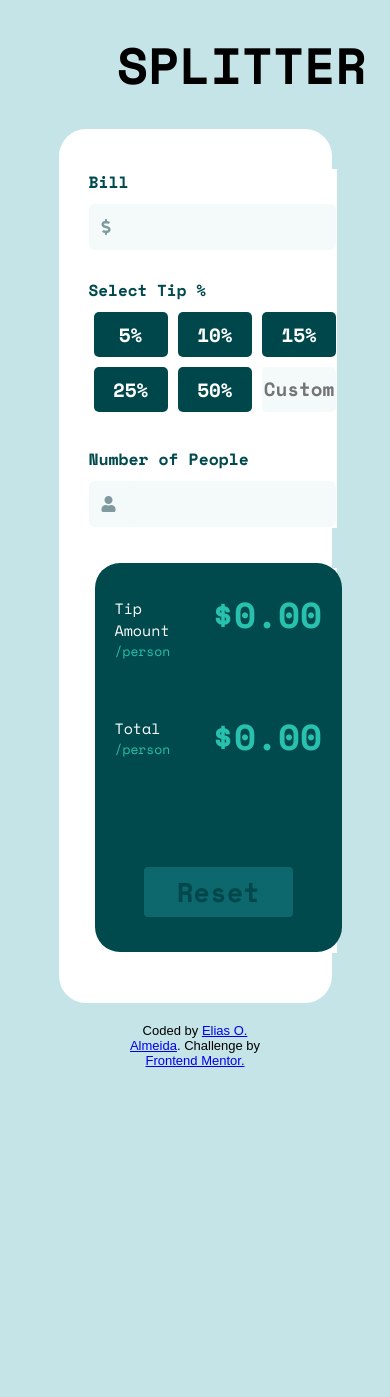
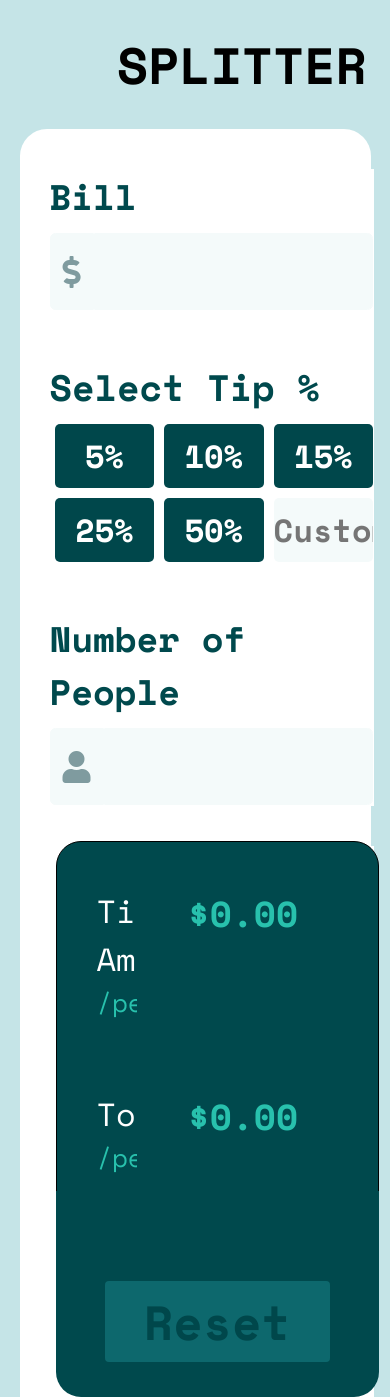
Before and after one commit to EliasOAlmeida/Tip-Calculator-App-main-FrontendMentor, a plain HTML site: page index.html in a window 390 px wide. Shown: the top 1397 px of the page. Before the commit the page ends 1108 px from the top, so only its background shows below. Drawn offline with nearby package versions, Linux system fonts and the light colour scheme.

Commit message:
Commit Mobile
Ajustado para melhor performance no mobile. Aumentado as letras e números, também ajustado o tamanho e fundo.

```diff
--- a/css/style.css
+++ b/css/style.css
@@ -20,6 +20,7 @@ html , body {
 .container {
     max-width: 1200px;
     width: 66vw;
+    height: 50%;
     margin: 0px auto 0px auto;
     padding-bottom: 15px;
     background-color: hsl(0deg 0% 100%);
@@ -190,7 +191,6 @@ input[type=number] {
     border-radius: 5px;
     cursor: pointer;
     width: 100%;
-
 }
 
 .custom:hover {
@@ -233,6 +233,7 @@ input[type=number] {
 .container-box-grid {
     grid-template-columns: repeat(2, 1fr);
     grid-gap: 44px 10px;
+    border: 1px solid rgb(0, 0, 0);
 
 }
 
@@ -301,10 +302,9 @@ input[type=number] {
     margin: 0px 29px;
   }
 
-  .container-footer {
-      width: 40vw;
-      margin: 10px auto 20px auto;
-      font-family: Arial, Helvetica, sans-serif;
-      text-align: center;
-      font-size: 12px;
+  .container-footer div{
+     text-align: center;
+     font-family: Arial, Helvetica, sans-serif;
+     margin: 10px auto 20px auto;
+     font-size: 12px;
   }
--- a/css/style_Breakpoints.css
+++ b/css/style_Breakpoints.css
@@ -1,10 +1,11 @@
 
 
 
- @media (max-width: 991.98px) {
+ @media (max-width: 1200px) {
 
     .container {
-        width: 70vw;
+        width: 90vw;
+        height: 90%;
         margin: 0px auto 20px auto;
         padding-bottom: 10px;
         background-color: hsl(0deg 0% 100%);
@@ -15,19 +16,58 @@
         flex-direction: row;
         flex-wrap: nowrap;
         flex-direction: column;
+        justify-content: center;
     }
 
     .item {
-        width: 63.5vw;
+        width: 92.2%;
         margin: 20px 29px;
         border: 1px solid rgb(255, 255, 255);
         background: rgb(255, 255, 255);
     }
-       /* ;) */
-     .container-footer {
-      width: 35vw;
-      margin: 0px auto 40px auto;
-      font-family: Arial, Helvetica, sans-serif;
-      font-size: 13px;
-  }
+
+    .form-control-number, .box-reset, .box-reset-focus {
+        font-size: 3rem;
+    }
+
+    .selecao-Porcentagem, .peopl-h3 {
+        margin-top: 50px;
+    }
+
+    .selecao-Porcentagem h3 {
+        font-size: 2.3rem;
+    }
+    .title-conteudo {
+        font-size: 1.9rem;
+    }
+
+    .box, .input-group span i, .box-desfoco, .custom, .custom-input, .container-box-item h3 {
+        font-size: 2rem;
+    }
+
+    .container-box-item {
+        margin: 25px 0px 0 0;
+    }
+
+    .container-box-item {
+        width: 70%;
+        margin-left: 20px;
+    }
+
+    .container-box-style {
+        width: 120%;
+        margin-left: -87px;
+    }
+
+    .container-box-item p  {
+        font-size: 1.6rem;
+    }
+
+    .box-focus {
+        font-size: 1.9rem;
+    }
+
+    .container-footer div  {
+        font-size: 1.2rem;
+    }
  }
--- a/index.html
+++ b/index.html
@@ -37,7 +37,7 @@
 
 			<div class="input-group">
 				<span class="input-group-text" id="basic-addon1"><i class="fas fa-dollar-sign"></i></span>
-				<input type="number" class="form-control"  min="0" max="9999999" id="entradaDinheiro" onkeyup="selecaoDinheiro()">
+				<input type="number" class="form-control form-control-number"  min="0" max="9999999" id="entradaDinheiro" onkeyup="selecaoDinheiro()">
 			</div>
 
 			<div class="selecao-Porcentagem">
@@ -73,13 +73,13 @@
 
 
 			<div class="container-pessoas">
-				<div class="title-conteudo">
+				<div class="title-conteudo peopl-h3">
 					<h3> Number of People </h3>
 				</div>
 
 				<div class="input-group">
 					<span class="input-group-text" id="basic-addon1"><i class="fas fa-user"></i></span>
-					<input type="number" class="form-control" min="0"  max="9999999" id="entradaPessoas" onkeyup="selecaoPessoas ()">
+					<input type="number" class="form-control form-control-number" min="0"  max="9999999" id="entradaPessoas" onkeyup="selecaoPessoas ()">
 				</div>
 			</div>
 	    </div>
@@ -126,9 +126,9 @@
 	</section>
 
 	<footer class="container-footer">
-		<span>
+		<div>
             Coded by <a href="https://github.com/EliasOAlmeida">Elias O. Almeida</a>. Challenge by <a href="https://www.frontendmentor.io/">Frontend Mentor.</a>
-		</span>
+		</div>
 	</footer>
 
     <!-- SCRIPT -->
```
